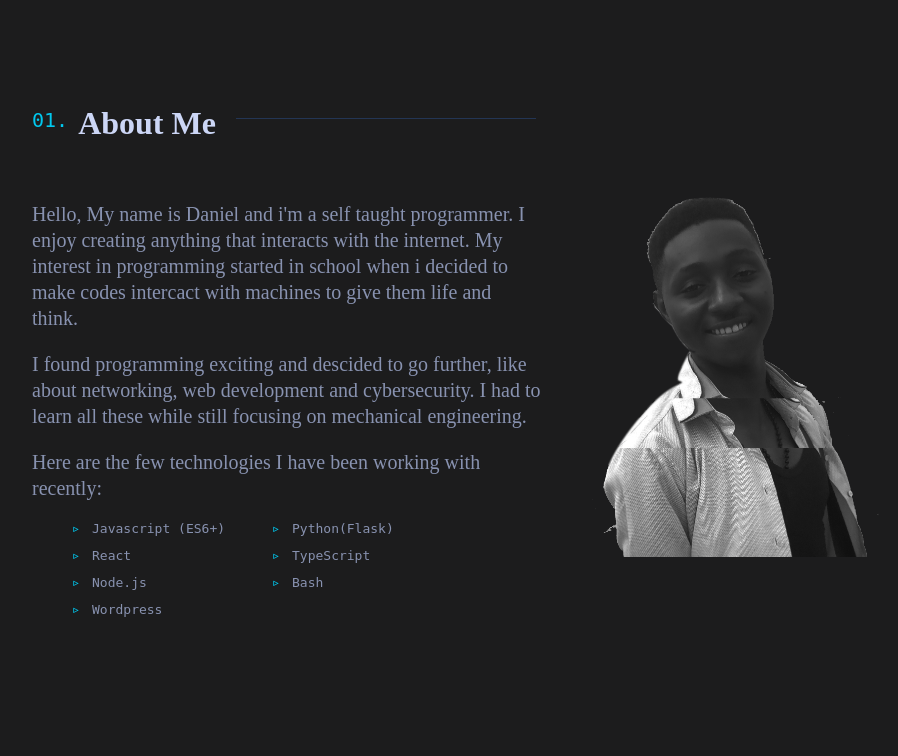
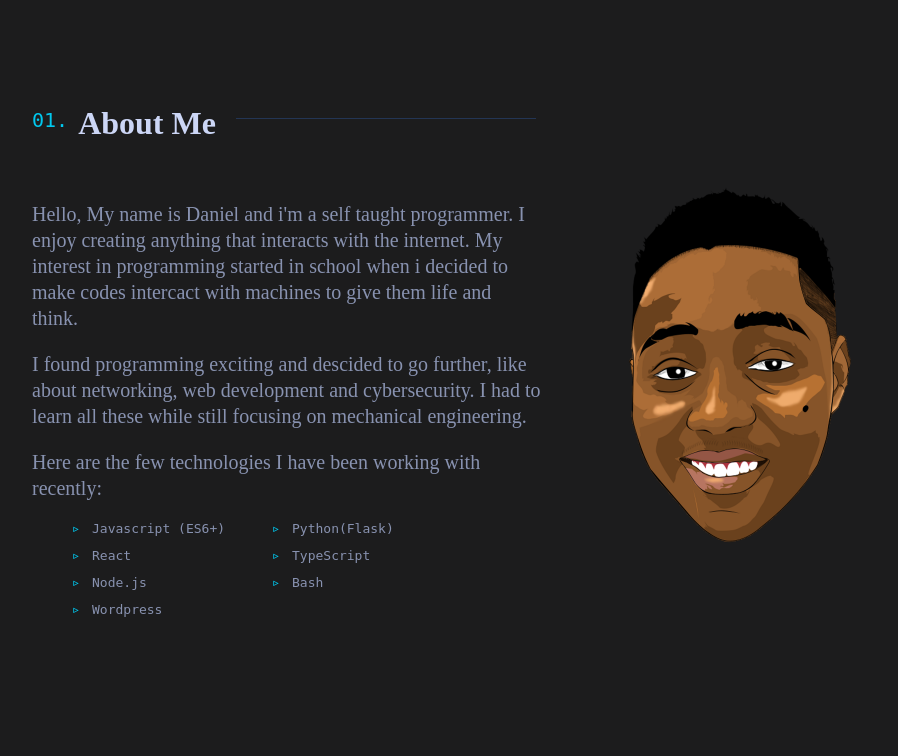
Before and after one commit to dhanzy/PortFolio, a Flask app: page / in a window 1280 px wide. Shown: the part 804-1560 px from the top of the page, without its empty margins (158-1056 px from the left). Run offline with Flask 2, Linux system fonts and the light colour scheme.

Commit message:
Changed Image added an ico and svg union image and updated my resume

```diff
--- a/Portfolio/main/routes.py
+++ b/Portfolio/main/routes.py
@@ -7,21 +7,10 @@ from flask import render_template, Blueprint, send_file, send_from_directory
 main = Blueprint('main', __name__)
 
 
-@main.route('/manifest.webmanifest')
-def webmanifest():
-    path = os.path.join('static','manifest.webmanifest')
-    return send_file(path, as_attachment=True)
 
-
-
-@main.route('/resume.pdf')
-def resume():
-    # path = os.path.join('Portfolio','static')
-    # if not os.path.exists(os.path.join(path, filename)):
-    #     return os.getcwd()
-    os.path.join('static','resume.pdf')
-    return send_file(path, as_attachment=True)
-    # return send_from_directory(path, filename=filename, as_attachment=True)
+@main.route('/<filename>')
+def get_static_files(filename):
+    return send_from_directory('static', filename=filename, as_attachment=True)
 
 
 @main.route('/')
--- a/Portfolio/templates/index.html
+++ b/Portfolio/templates/index.html
@@ -8,8 +8,8 @@
     <meta name="description" content="Daniel Olayinka is a mechanical Engineer who specializes in building (and occasionally designing) exceptional digital website experiences.">
     <meta name="image" content="">
     <meta name="theme-color" content="">
-    <link rel="icon" href="">
-    <link rel="manifest" href="/manifest.webmanifest">
+    <link rel="icon" href="{{ url_for('static', filename='Union.ico') }}">
+    <link rel="manifest" href="{{ url_for('static', filename='manifest.webmanifest') }}">
     <script>
         window.addEventListener('load', ()=> {
             let fadedown = document.querySelectorAll('.fadedown-enter');
@@ -17,6 +17,14 @@
                 el.classList.value = 'fadedown-enter-active';
             })
         });
+    </script>
+    <script async src="https://www.googletagmanager.com/gtag/js?id=G-E1C2VEFPH3"></script>
+    <script>
+      window.dataLayer = window.dataLayer || [];
+      function gtag(){dataLayer.push(arguments);}
+      gtag('js', new Date());
+
+      gtag('config', 'G-E1C2VEFPH3');
     </script>
     <style type="text/css">
         :root {
@@ -1095,7 +1103,7 @@
                                     </li>
                                 </ol>
                                 <div class="fadedown-enter" style='transition-delay: 400ms;'>
-                                    <a href="{{ url_for('main.resume', filename='resume.pdf') }}" class="resume-button" target='_blank'>Resume</a>
+                                    <a href="{{ url_for('main.get_static_files', filename='resume.pdf') }}" class="resume-button" target='_blank'>Resume</a>
                                 </div>
                             </div>
                             <div class="menu_styledLinks">
@@ -1121,7 +1129,7 @@
                                                     <a href="/#contact">Contact</a>
                                                 </li>
                                             </ol>
-                                            <a href="{{ url_for('main.resume', filename='resume.pdf') }}" class="resume-link">Resume</a>
+                                            <a href="{{ url_for('main.get_static_files', filename='resume.pdf') }}" class="resume-link">Resume</a>
                                         </nav>
                                     </aside>
                                 </div>
@@ -1168,12 +1176,6 @@
                                 <div class="fadeup-enter-done">
                                     <h2 class='big-heading'>I'm Daniel Olayinka</h2>
                                 </div>
-                                <!-- <div class="fadeup-enter-done">
-                                    <h2 class='big-heading'>I build things for the web.</h2>
-                                </div>
-                                <div class="fadeup-enter-done">
-                                    <p>I'm a Nigerian based web developer who specializes in building (and occaionally designing) exceptional digital websites. Currently, I'm a mechanical engineer at <a href="https://mikano-int.com">Mikano International Limited</a> focused on buildning accessible, human centered products.<p>
-                                </div> -->
                                 <div class="fadeup-enter-done">
                                     <p>This is <span>Daniel Olayinka,</span> web developer, mechanical Engineer and data Analyst located in Nigeria, looking for working around the globe.</p>
                                 </div>
@@ -1209,12 +1211,7 @@
                                     </div>
                                     <div class="about_styledPic">
                                         <div class="wrapper glitch">
-                                            <img src="/static/me.png" alt="HeadView" width="500" height="500" style="object-fit: cover; opacity: 1;">
-                                            <div class="glitch_layers">
-                                                <div class="glitch_layer"></div>
-                                                <div class="glitch_layer"></div>
-                                                <div class="glitch_layer"></div>
-                                            </div>
+                                            <img src="/static/Danny.png" alt="HeadView" width="500" height="500" style="object-fit: cover; opacity: 1;">
                                         </div>
                                     </div>
                                 </div>
```
Also changed, not shown: Portfolio/static/Danny.png (added), Portfolio/static/Union.ico (added), Portfolio/static/Union.png (added), Portfolio/static/Union.svg (added), Portfolio/static/manifest.webmanifest, Portfolio/static/me.png (deleted), 1 other file.
